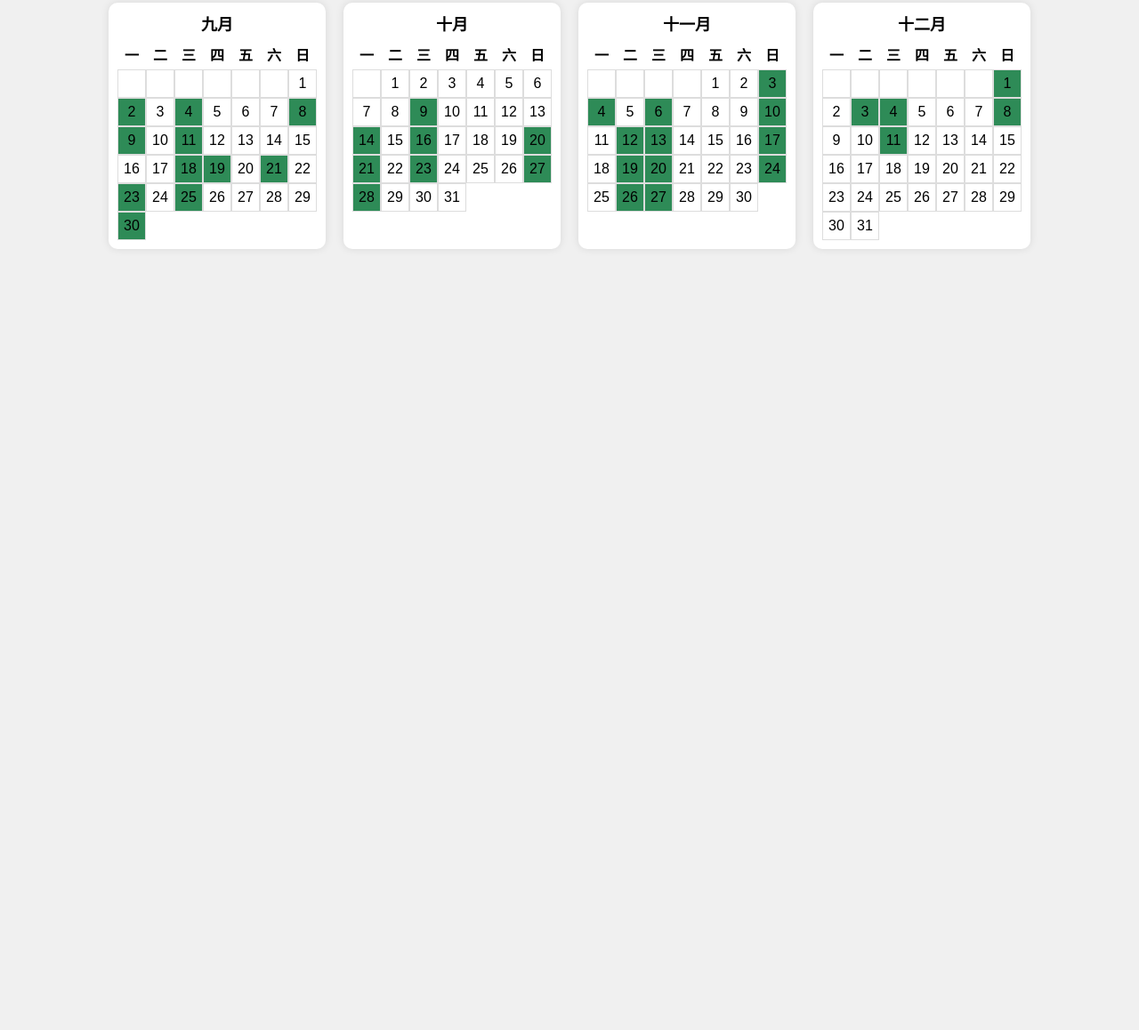
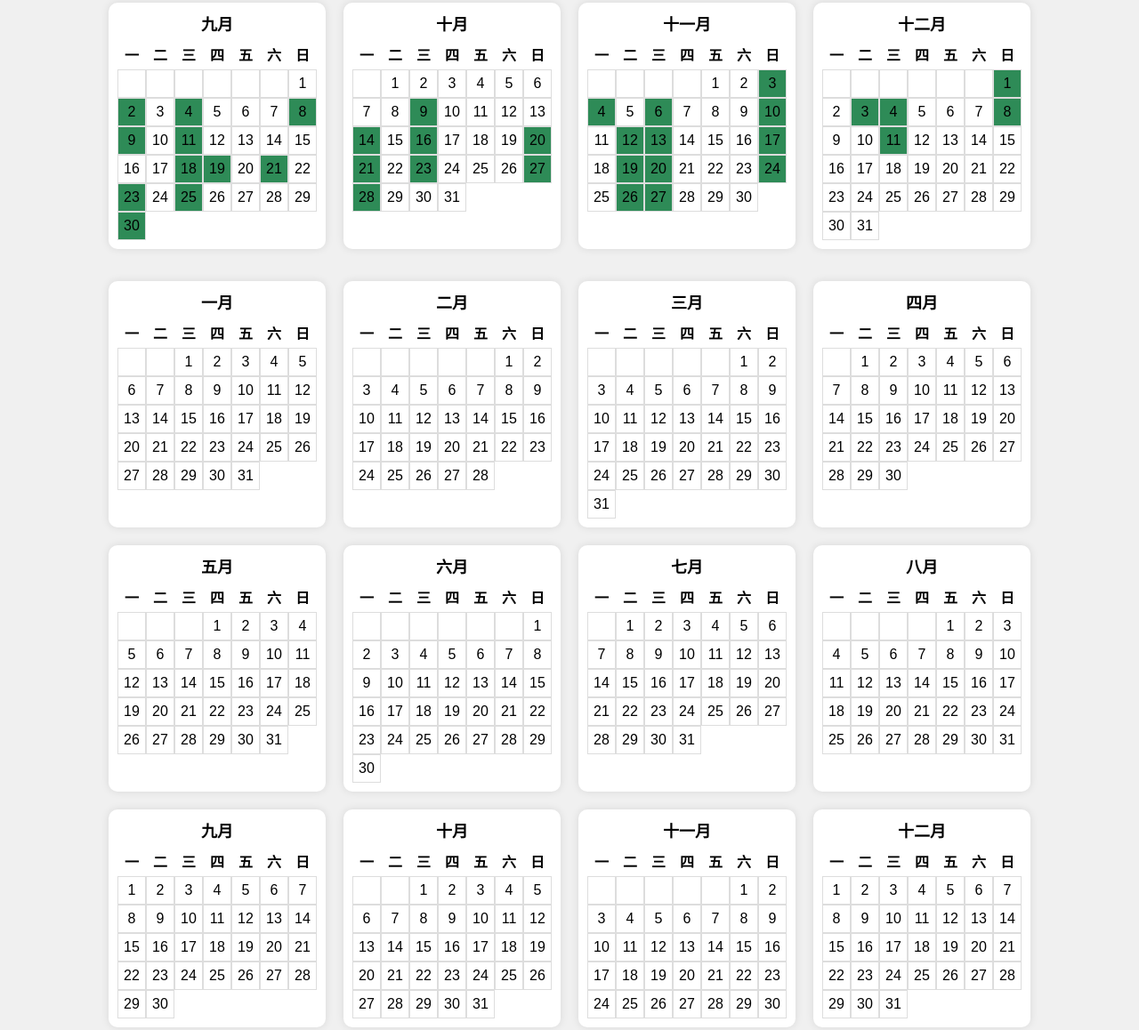
Before and after one commit to Saviour113/saviour113-study-journal, a plain HTML site: page index.html in a window 1280 px wide. Shown: the part 1024-2182 px from the top of the page at 89% size. Before the commit the page ends 1338 px from the top, so only its background shows below. Drawn offline with Linux system fonts and the light colour scheme.

Commit message:
增加新日历（2025）

```diff
--- a/index.html
+++ b/index.html
@@ -117,6 +117,7 @@
         function createCalendar() {
             createCalendarByYearAndMonths(2023, 11);
             createCalendarByYearAndMonths(2024, 0);
+            createCalendarByYearAndMonths(2025, 0);
         }
 
         function createCalendarByYearAndMonths(year, month_start) {
```
